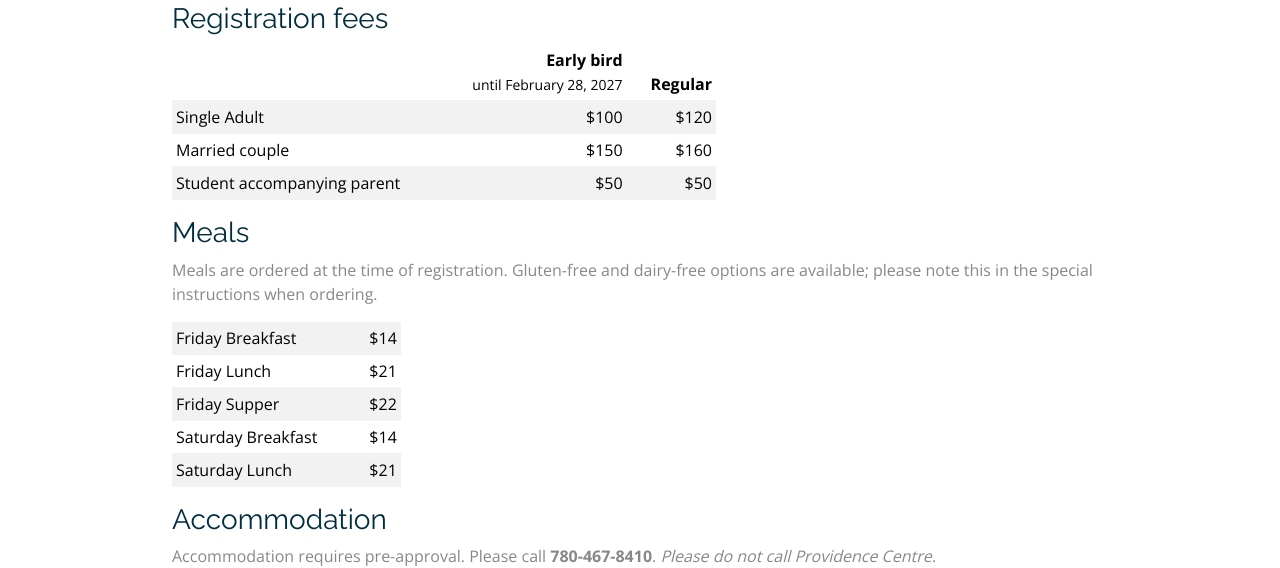
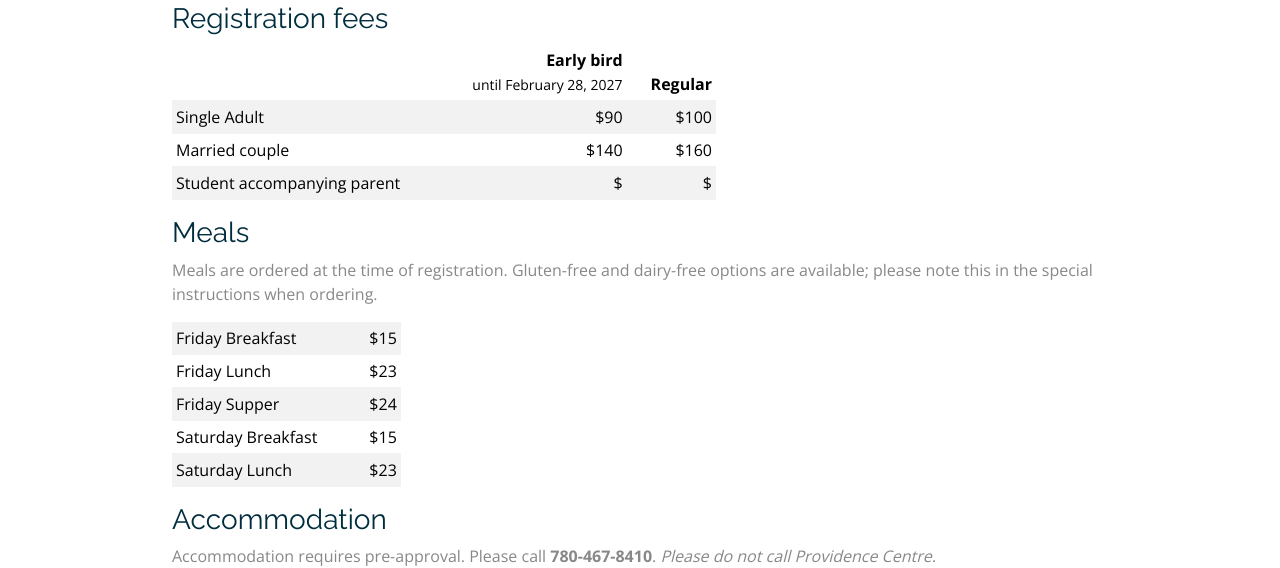
Before and after one commit to jduteau/WCCHSC-Modern, a Jekyll site: the page built from registration.md, in a window 1280 px wide. Shown: the part 414-982 px from the top of the page. Built offline with Jekyll 4.4.1, drawn with Linux system fonts in a browser that asks for light colours.

Commit message:
Updated prices

```diff
--- a/_data/pricing.yml
+++ b/_data/pricing.yml
@@ -5,9 +5,9 @@
 # Early bird columns only appear while `early_bird_deadline` in event.yml is set.
 
 participant:
-  - { name: "Single Adult",   price: 120, early_bird: 100 }
-  - { name: "Married couple", price: 160, early_bird: 150 }
-  - { name: "Student accompanying parent",  price: 50 }
+  - { name: "Single Adult",   price: 100, early_bird: 90 }
+  - { name: "Married couple", price: 160, early_bird: 140 }
+  - { name: "Student accompanying parent",  rice: 50 }
 
 accommodation:                     # per night
   - { name: "Single (remote bathroom)", price: 70 }
@@ -15,11 +15,11 @@ accommodation:                     # per night
   - { name: "Extra person",             price: 10 }
 
 meals:
-  - { day: "Friday",   meal: "Breakfast", price: 14 }
-  - { day: "Friday",   meal: "Lunch",     price: 21 }
-  - { day: "Friday",   meal: "Supper",    price: 22 }
-  - { day: "Saturday", meal: "Breakfast", price: 14 }
-  - { day: "Saturday", meal: "Lunch",     price: 21 }
+  - { day: "Friday",   meal: "Breakfast", price: 15 }
+  - { day: "Friday",   meal: "Lunch",     price: 23 }
+  - { day: "Friday",   meal: "Supper",    price: 24 }
+  - { day: "Saturday", meal: "Breakfast", price: 15 }
+  - { day: "Saturday", meal: "Lunch",     price: 23 }
 
 vendor:
   - { name: "Basic: 1 table / 2 reps", price: 150 }
```
